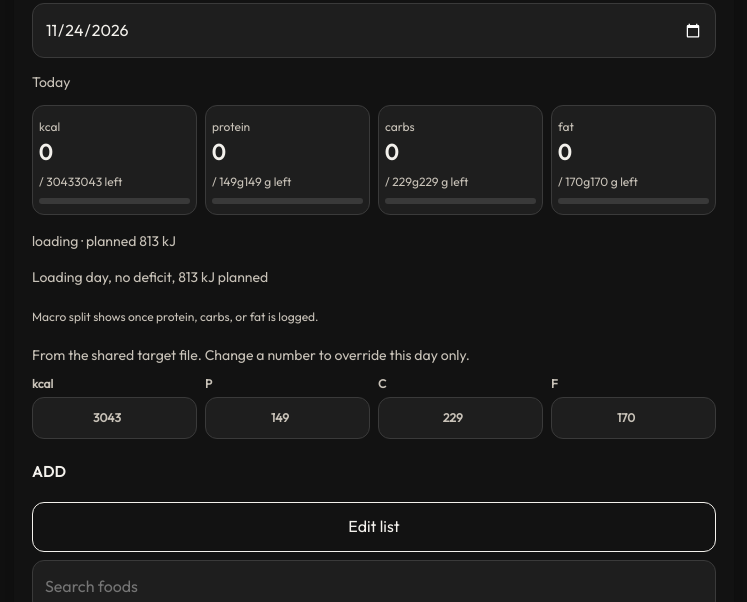
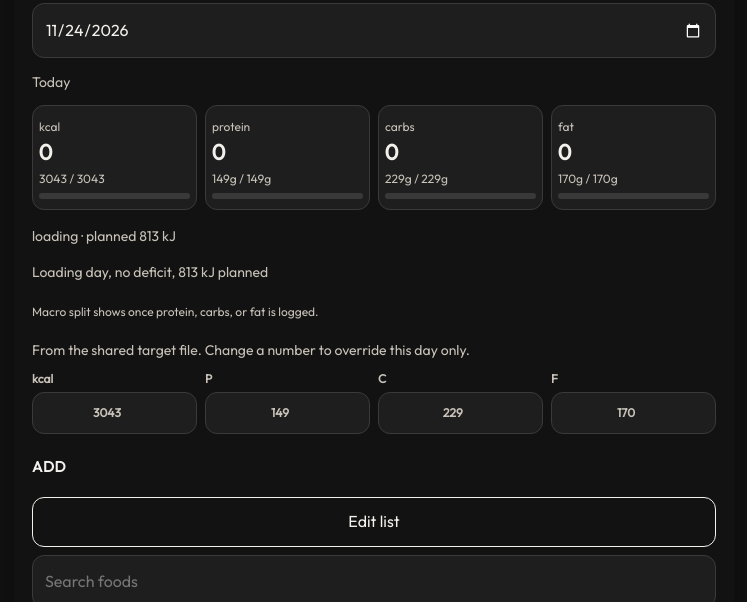
Before and after one commit to RIPKAD/daily-readiness, a website built with Vite: page index.html in a window 1280 px wide. Shown: the part 147-749 px from the top of the page, without its empty margins (266-1013 px from the left). Built offline with nearby package versions, Linux system fonts and the light colour scheme.

Commit message:
Show food targets as target / left instead of jammed digits.
The summary put the target and the amount left in two inline spans, so a narrow box drew them as one number with a leading slash.

Co-authored-by: RIPKAD <RIPKAD@users.noreply.github.com>

```diff
--- a/src/food.ts
+++ b/src/food.ts
@@ -38,6 +38,22 @@ export function macroShare(total: Macros): { protein: number; carbs: number; fat
     carbs: (total.carbs * 4 / energy) * 100,
     fat: (total.fat * 9 / energy) * 100,
   };
+}
+
+/** `2291 / 151` or `149g / 19g`. The second number is what is left, or how far over. */
+export function formatTargetLeft(goal: number, consumed: number, unit: '' | 'g'): string {
+  const digits = unit === 'g' ? 1 : 0;
+  const target = formatFoodAmount(goal, digits);
+  const remain = goal - consumed;
+  const amount = formatFoodAmount(Math.abs(remain), digits);
+  const line = `${target}${unit} / ${amount}${unit}`;
+  return remain < 0 ? `${line} over` : line;
+}
+
+function formatFoodAmount(value: number, digits: number): string {
+  const factor = 10 ** digits;
+  const rounded = Math.round(value * factor) / factor;
+  return digits === 0 ? String(Math.round(rounded)) : String(rounded);
 }
 
 export function remaining(total: Macros, target: FoodTarget | null): Macros {
--- a/src/styles.css
+++ b/src/styles.css
@@ -317,6 +317,11 @@ input:focus, select:focus, textarea:focus {
   border: 1px solid var(--line);
   border-radius: 12px;
   padding: 8px 6px 10px;
+  min-width: 0;
+}
+
+@media (max-width: 420px) {
+  .tally { grid-template-columns: repeat(2, 1fr); }
 }
 
 .tally strong {
@@ -327,6 +332,13 @@ input:focus, select:focus, textarea:focus {
 }
 
 .tally span, .macro-note { color: var(--ink-soft); font-size: 12px; }
+
+.tally-compare {
+  display: block;
+  margin-top: 2px;
+  line-height: 1.35;
+  white-space: normal;
+}
 
 .macro-track {
   display: block;
--- a/src/views/food.ts
+++ b/src/views/food.ts
@@ -1,5 +1,5 @@
 import { isIsoDate, todayIso } from '../dates';
-import { fetchTargets, macroShare, planLine, resolveDayTarget, scaled, sortFoods, tally, type ResolvedTarget } from '../food';
+import { fetchTargets, formatTargetLeft, macroShare, planLine, resolveDayTarget, scaled, sortFoods, tally, type ResolvedTarget } from '../food';
 import { state } from '../state';
 import { persistDatabase } from '../storage';
 import type { Food, FoodEntry } from '../types';
@@ -136,10 +136,8 @@ function stat(label: string, value: number, goal: number | null, digits: number,
   node.append(el('span', '', label));
   node.append(el('strong', '', formatAmount(value, digits)));
   if (goal != null && goal > 0) {
-    node.append(el('span', '', `/ ${formatAmount(goal, digits)}${unit}`));
-    const left = goal - value;
-    const suffix = unit ? ` ${unit}` : '';
-    node.append(el('span', '', left >= 0 ? `${formatAmount(left, digits)}${suffix} left` : `${formatAmount(-left, digits)}${suffix} over`));
+    const compare = el('span', 'tally-compare', formatTargetLeft(goal, value, unit === 'g' ? 'g' : ''));
+    node.append(compare);
     const track = el('span', 'macro-track');
     const fill = el('i');
     fill.style.width = `${Math.min(100, (value / goal) * 100)}%`;
```
Also changed, not shown: src/food.test.ts (+10 -1 lines).
